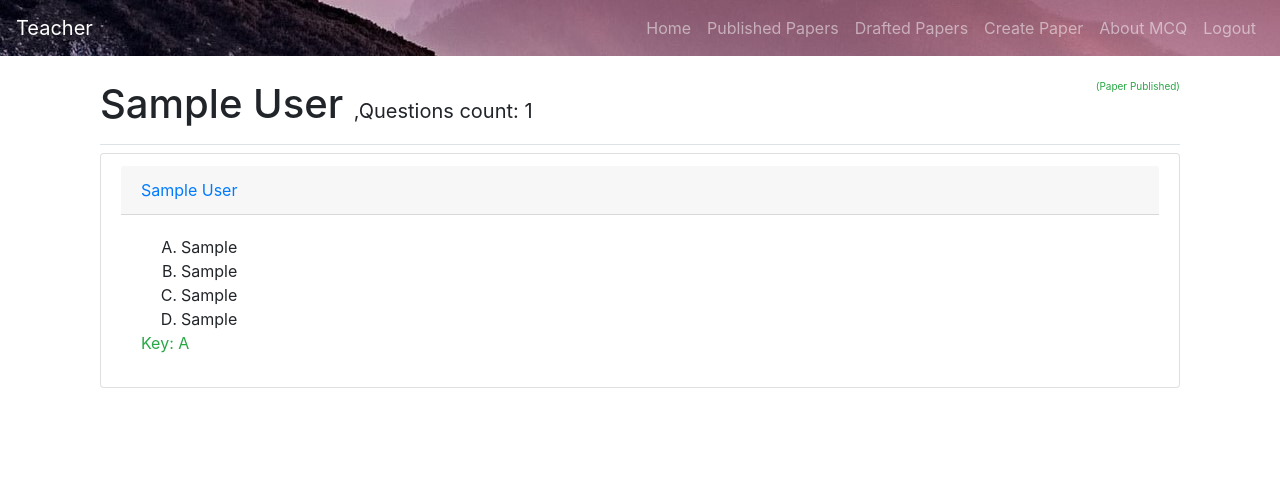
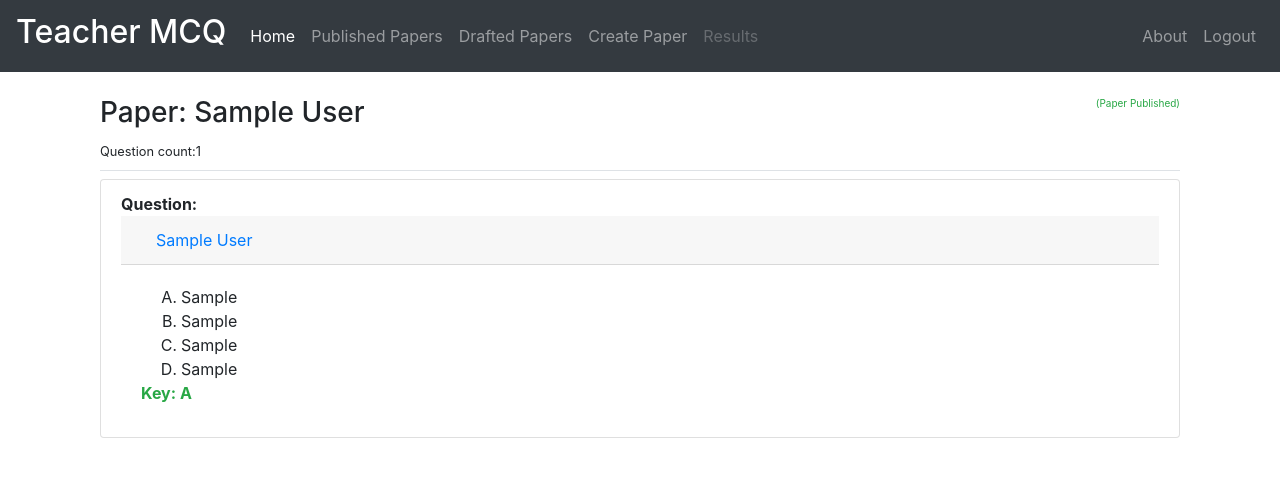
Before and after one commit to vgskhagesh/MCQ, a Django app: a page that uses teacher_app/templates/teacher_base.html in a window 1280 px wide. Shown: the top 477 px of the page. Run offline with Django 3.2, Linux system fonts and the light colour scheme; a user stored in the database is signed in; tables that the repository leaves empty hold one stand-in row (values such as "Sample post"); some libraries are stand-ins or nearby versions.

Commit message:
student and teacher home page styling

```diff
--- a/teacher_app/models.py
+++ b/teacher_app/models.py
@@ -32,7 +32,6 @@ class Paper(models.Model):
         return self.name
 
     def save(self,*args,**kwargs):
-        print("save")
         self.slug = slugify(self.id)
         super().save(*args,**kwargs)
 
--- a/teacher_app/templates/question_list.html
+++ b/teacher_app/templates/question_list.html
@@ -7,25 +7,41 @@
 
 
 <div class="container" style="margin-bottom:20px">
+
     <div class="pb-2 mt-4 mb-2 border-bottom ">
-        <h1>
-            {{question_paper.name}}
-            <small style="font-size:20px">,Questions count: {{question_list.count}}</small>
+        <div class="row">
+        <div class="col-sm-8">
+            <h3>Paper: {{question_paper.name}}</h3>
+            <small>Question count:{{question_list.count}}</small>
+        </div>
+        <div class="col-sm-4">
             {% if not question_paper.is_published %}
-                <a type="button" class="btn btn-sm btn-outline-primary float-right" href="{% url 'teacher_app:question_form' slug=question_paper.slug %}">Add Question</a>
+                <div class="container">
+                    <a href="{% url 'teacher_app:paper_list' id=question_paper.id %}" type="button" class="far fa-trash-alt float-right" style="font-size:20px;color:red;margin-left:5px"></a>
+                    <a href="{% url 'teacher_app:question_form' slug=question_paper.slug %}" class="btn btn-success btn-sm float-right py-0"><i class="fa fa-plus"></i></a>
+                </div>
             {% else %}
                 <small style="font-size:10px" class="text-success float-right">(Paper Published)</small>
             {% endif %}
+        </div>
+        </div>
+    </div>
 
-        </h1>
-    </div>
+
     {% if not question_list.count %}
         <div class="card-body text-center">No Question create yet. Try creating a question and return to this page.</div>
     {% endif %}
+
+
     <ul class="list-group">
         {% for question in question_list %}
         <li class="card list-group-item">
-        <div class="card-header text-primary">{{question.question|safe}}</div>
+        <strong>Question:</strong>
+        {% if not question_paper.is_published %}
+            <a href="{% url 'teacher_app:question_list' slug=question_paper.slug id=question.id %}" type="button" class="far fa-trash-alt float-right" style="font-size:1em;color:black;margin-left:5px"></a>
+        {% endif %}
+
+        <div class="card-header"><div class="container text-primary">{{question.question|safe}}</div></div>
         <div class="card-body">
             <ol type="A">
                 <li>{{question.option1}}</li>
@@ -33,11 +49,14 @@
                 <li>{{question.option3}}</li>
                 <li>{{question.option4}}</li>
             </ol>
-        <p class="card-text text-success">Key: {{question.key}}</p>
+            <strong class="card-text text-success">Key: {{question.key}}</strong>
         </div>
+
         </li>
         {% endfor %}
     </ul>
+
+
 </div>
 
 
--- a/teacher_app/templates/teacher_base.html
+++ b/teacher_app/templates/teacher_base.html
@@ -4,6 +4,8 @@
 <head>
     <meta charset="UTF-8">
     <meta name="viewport" content="width=device-width, initial-scale=1.0">
+    <link href="{% static 'css/master.css' %}" rel="stylesheet">
+
     <link rel="stylesheet" href="https://maxcdn.bootstrapcdn.com/bootstrap/4.5.2/css/bootstrap.min.css">
     <script src="https://ajax.googleapis.com/ajax/libs/jquery/3.5.1/jquery.min.js"></script>
     <script src="https://cdnjs.cloudflare.com/ajax/libs/popper.js/1.16.0/umd/popper.min.js"></script>
@@ -11,9 +13,54 @@
     <link rel="stylesheet" href="https://use.fontawesome.com/releases/v5.7.0/css/all.css" integrity="sha384-lZN37f5QGtY3VHgisS14W3ExzMWZxybE1SJSEsQp9S+oqd12jhcu+A56Ebc1zFSJ" crossorigin="anonymous">
     <link rel="stylesheet" href="https://cdnjs.cloudflare.com/ajax/libs/font-awesome/4.7.0/css/font-awesome.min.css">
 
+
     <title>Teacher</title>
 </head>
 <body>
+
+
+    <nav class="navbar navbar-expand-md navbar-dark bg-dark">
+        <a href="{% url 'teacher_app:teacher_home' %}" class="navbar-brand">
+            <h2>Teacher MCQ</h2>
+        </a>
+        <button type="button" class="navbar-toggler" data-toggle="collapse" data-target="#navbarCollapse">
+            <span class="navbar-toggler-icon"></span>
+        </button>
+
+        <div class="collapse navbar-collapse" id="navbarCollapse">
+            <div class="navbar-nav">
+                <a href="{% url 'teacher_app:teacher_home' %}" class="nav-item nav-link active">Home</a>
+                <a href="{% url 'teacher_app:published_paper_list' %}" class="nav-item nav-link">Published Papers</a>
+                <a href="{% url 'teacher_app:paper_list' %}" class="nav-item nav-link">Drafted Papers</a>
+                <a href="{% url 'teacher_app:paper_form' %}" class="nav-item nav-link">Create Paper</a>
+                <a href="#" class="nav-item nav-link disabled" tabindex="-1">Results</a>
+            </div>
+            <div class="navbar-nav ml-auto">
+                <a href="{% url 'home' %}" class="nav-item nav-link">About</a>
+                <a href="{% url 'teacher_app:teacher_logout' %}" class="nav-item nav-link">Logout</a>
+            </div>
+        </div>
+    </nav>
+
+
+
+
+
+
+
+
+
+
+
+
+
+
+
+
+
+
+<!--
+
     <nav class="navbar navbar-expand-sm bg-dark navbar-dark" style="background-image: url(&quot;{% static 'images/image3.jpg' %} &quot;);">
     <a class="navbar-brand" href="{% url 'teacher_app:teacher_home' %}">Teacher</a>
     <ul class="navbar-nav ml-auto">
@@ -39,6 +86,7 @@
 
     </ul>
     </nav>
+-->
 
     <div class="container">
     {% block base_block %}
--- a/teacher_app/urls.py
+++ b/teacher_app/urls.py
@@ -17,6 +17,7 @@ urlpatterns = [
 
     path('paper/new/',CreatePaper.as_view(),name="paper_form"),
     path('papers/',ListPaper.as_view(),name="paper_list"),
+    path('papers/delete/<int:id>',ListPaper.as_view(),name="paper_list"),
     #path('papers/in/<slug:slug>/',DetailPaper.as_view(),name="paper_detail"),
 
     path('published/papers/',PublishedListPaper.as_view(),name="published_paper_list"),
@@ -24,5 +25,6 @@ urlpatterns = [
 
     path('questions/<slug:slug>/new/',QuestionCreate.as_view(),name="question_form"),
     path('questions/<slug:slug>/',QuestionList.as_view(),name="question_list"),
+    path('questions/<slug:slug>/delete/<int:id>/',QuestionList.as_view(),name="question_list"),
     #path('question/<pk:pk>/',QuestionDetail.as_view(),name="question_detail"),
 ]
--- a/teacher_app/views.py
+++ b/teacher_app/views.py
@@ -67,18 +67,18 @@ class PublishedListPaper(ListView):
 
     def get_queryset(self):
         try:
-            self.cache = Paper.objects.select_related("user").filter(user=self.request.user).get(id__iexact=self.kwargs.get("id"))
-            if not self.cache.is_published:
-                self.cache.is_published = True
-                self.cache.pub_date = datetime.now()
-                self.cache.save()
-        except:
-            pass
-        try:
             self.paper_user = Paper.objects.filter(user=self.request.user).filter(is_published=True)
         except:
             raise Http404
         else:
+            try:
+                self.cache = Paper.objects.select_related("user").filter(user=self.request.user).get(id__iexact=self.kwargs.get("id"))
+                if not self.cache.is_published:
+                    self.cache.is_published = True
+                    self.cache.pub_date = datetime.now()
+                    self.cache.save()
+            except:
+                pass
             return self.paper_user
 
     def get_context_data(self,**kwargs):
@@ -92,6 +92,10 @@ class ListPaper(ListView):
     template_name = "paper_list.html"
 
     def get_queryset(self):
+        try:
+            Paper.objects.filter(user=self.request.user).get(id=self.kwargs.get("id")).delete()
+        except :
+            pass
         self.paper_user = Paper.objects.filter(user=self.request.user).filter(is_published=False)
         return self.paper_user
 
@@ -112,6 +116,11 @@ class QuestionList(ListView):
         except:
             raise Http404
         else:
+            try:
+                if not self.question_paper.is_published:
+                    Question.objects.filter(paper_id=self.question_paper.id).get(id=self.kwargs.get("id")).delete()
+            except :
+                pass
             return self.question_paper.question.all()
 
     def get_context_data(self, **kwargs):
```
Also changed, not shown: student_app/templates/student_base.html (+41 -0 lines), teacher_app/templates/paper_list.html (+3 -8 lines), static/css/master.css (added). Lines whose indentation alone changed are shown as unchanged.
